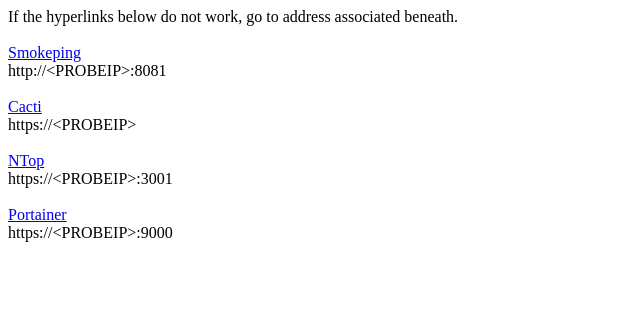
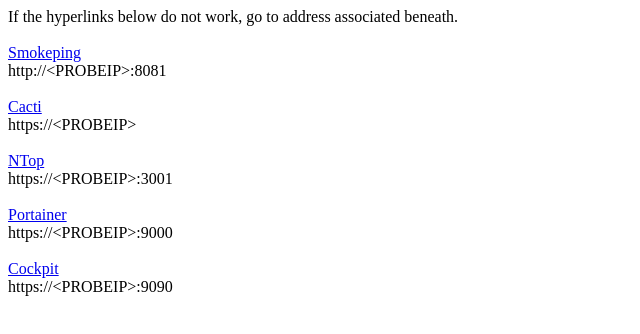
Before and after one commit to mcnc-clovett/probebuild-ubuntu, a plain HTML site: page index.html in a window 1280 px wide. Shown: the whole page, without its empty margins (0-640 px from the left). Drawn offline with Linux system fonts and the light colour scheme.

Commit message:
Added cockpit and adjusted ntop defaults

```diff
--- a/index.html
+++ b/index.html
@@ -16,7 +16,10 @@
 https://&lt;PROBEIP&gt;:3001<br><br>
 
 <a href="#" onclick="javascript:window.location.port=9000">Portainer</a><br>
-https://&lt;PROBEIP&gt;:9000
+https://&lt;PROBEIP&gt;:9000<br><br>
+
+<a href="#" onclick="javascript:window.location.port=9090">Cockpit</a><br>
+https://&lt;PROBEIP&gt;:9090
 
 </BODY>
 
```
Also changed, not shown: 2 other files.
